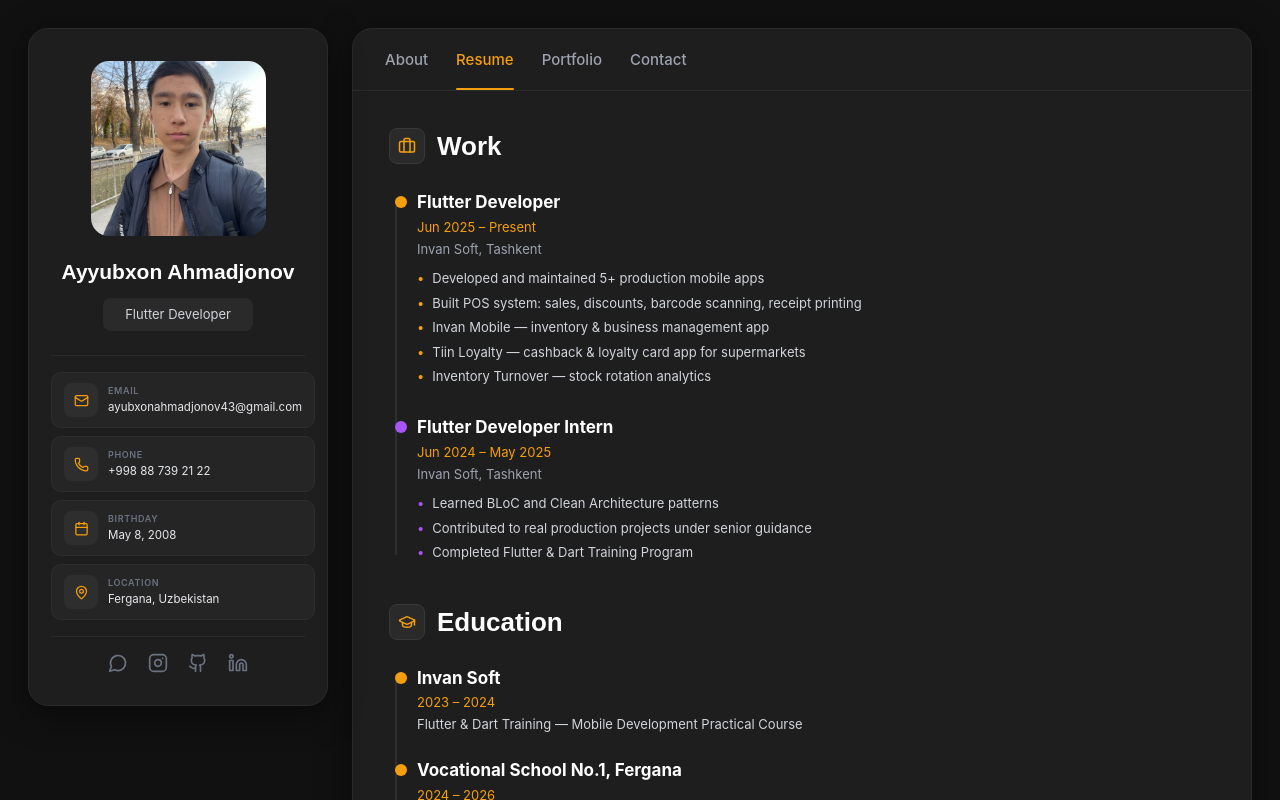
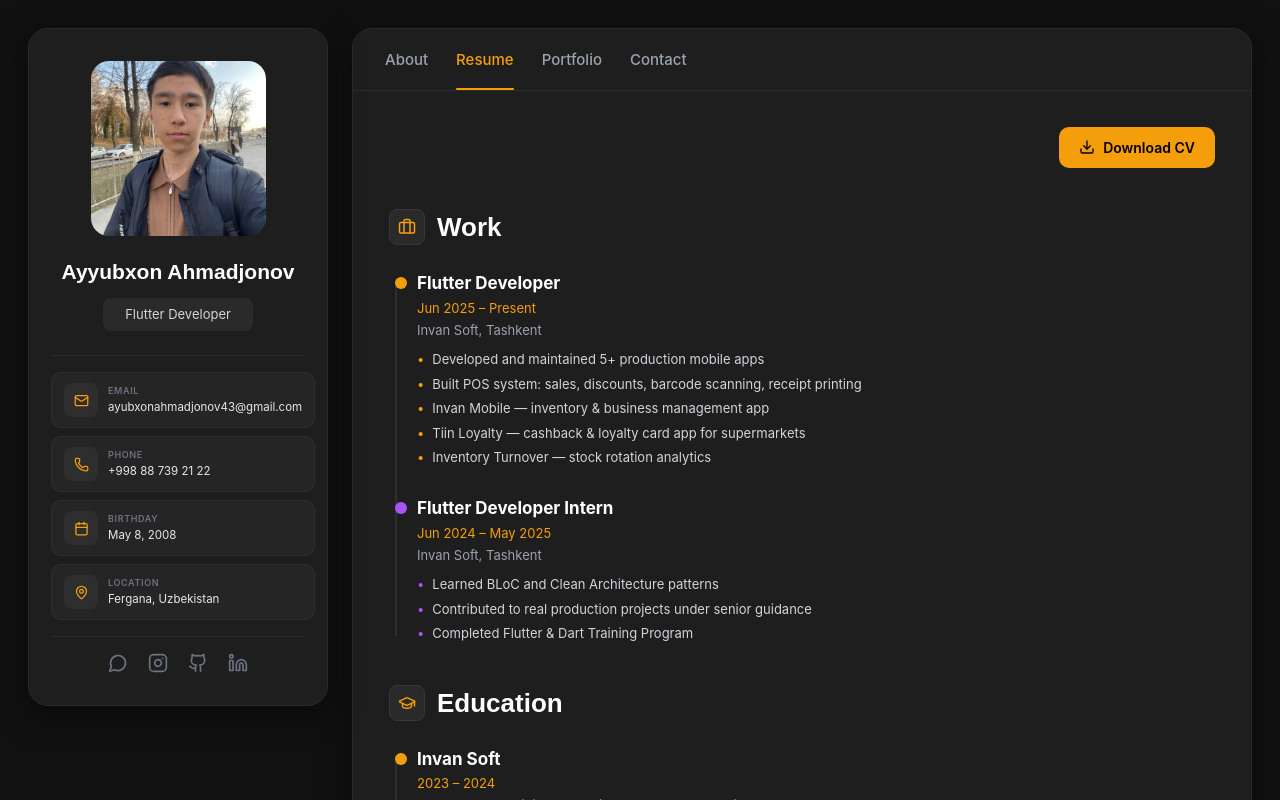
Before and after one commit to ayyubxonahmadjonov/ahmadjonov.me, a React (Vite) app: page / in a window 1280 px wide. Both pictures are taken after a click on the button "Resume". Shown: the top 800 px of the page. Built offline with nearby package versions, Linux system fonts and the light colour scheme.

Commit message:
added cv page

```diff
--- a/src/app/App.tsx
+++ b/src/app/App.tsx
@@ -2,7 +2,7 @@ import { useState, useEffect } from 'react';
 import {
   Mail, Phone, MapPin, Briefcase, GraduationCap,
   Code2, MessageCircle, Linkedin, Instagram, Github,
-  BookOpen, Smartphone, Calendar,
+  BookOpen, Smartphone, Calendar, Download,
 } from 'lucide-react';
 import profileImage from "../assets/profile_image.png";
 import tiinImg from "../assets/tiin.png";
@@ -13,6 +13,7 @@ import sajdaImg from "../assets/sajda.jpg";
 import stroybazaImg from "../assets/stroybaza.jpg";
 import tictactoeImg from "../assets/tictactoe.png";
 import vocabmasterImg from "../assets/vocabmaster.jpg";
+import cvPdf from "../assets/ayyubxon_ahmadjonov.pdf";
 
 type TabType = 'about' | 'resume' | 'portfolio' | 'contact';
 
@@ -39,7 +40,7 @@ export default function App() {
 
   const projects = [
     { name: 'INVAN POS', description: 'Enterprise POS system deployed on 100+ cashier terminals across Uzbekistan. Direct tax integration via tasnif.soliq.uz, payment systems: Payme, Click, Uzum. Features: barcode scanning, Bluetooth thermal printing, discounts, daily & monthly reports, inventory tracking.', img: null, isInternal: true },
-    { name: 'TIIN LOYALTY', description: 'Cashback & loyalty cards for supermarkets. Barcode scanning, points tracking, special offers.', img: tiinImg, googlePlayUrl: 'https://play.google.com/store/apps/details?id=cashback.in1.uz', appStoreUrl: 'https://apps.apple.com/uz/app/tiin-loyalty/id1609771623' },
+    { name: 'TIIN LOYALTY', description: 'Cashback & loyalty cards for supermarkets. Barcode scanning, points tracking, special offers.40,000+ downloads in App Store & Google Play.', img: tiinImg, googlePlayUrl: 'https://play.google.com/store/apps/details?id=cashback.in1.uz', appStoreUrl: 'https://apps.apple.com/uz/app/tiin-loyalty/id1609771623' },
     { name: 'INVAN MOBILE', description: 'Business management & inventory control app. Sales tracking, stock management, reports.', img: invanImg, googlePlayUrl: 'https://play.google.com/store/apps/details?id=invan2.in2.uz', appStoreUrl: 'https://apps.apple.com/uz/app/invan-mobile/id6749793383' },
     { name: 'SAJDA MOBILE', description: 'Islamic prayer times, Qibla direction, Azan alerts.', img: sajdaImg, googlePlayUrl: 'https://play.google.com/store/apps/details?id=uz.ayyubxon.sajda_app', appStoreUrl: 'https://apps.apple.com/uz/app/sajda-mobile/id6754518453' },
     { name: 'STROY BAZA N1', description: 'Construction materials marketplace app.', img: stroybazaImg, googlePlayUrl: 'https://play.google.com/store/apps/details?id=com.gold_house', appStoreUrl: 'https://apps.apple.com/uz/app/stroy-baza-n1/id6754191756' },
@@ -97,7 +98,6 @@ export default function App() {
           position: isMobile ? 'static' : 'sticky',
           top: '28px',
         }}>
-          {/* Mobile: horizontal layout for photo + name */}
           {isMobile ? (
             <div style={{ display: 'flex', gap: '16px', alignItems: 'center', marginBottom: '20px' }}>
               <img src={profileImage} alt="Ayyubxon Ahmadjonov"
@@ -132,7 +132,6 @@ export default function App() {
 
           <div style={{ height: '1px', backgroundColor: '#2a2a2a', marginBottom: '16px' }} />
 
-          {/* ✅ FIXED: Contact cards — always 1 column (gridTemplateColumns: '1fr') */}
           <div style={{
             display: 'grid',
             gridTemplateColumns: '1fr',
@@ -275,6 +274,33 @@ export default function App() {
             {/* ── RESUME ── */}
             {activeTab === 'resume' && (
               <div style={{ display: 'flex', flexDirection: 'column', gap: '40px' }}>
+
+                {/* ── Download CV Button ── */}
+                <div style={{ display: 'flex', justifyContent: 'flex-end' }}>
+                  <a
+                    href={cvPdf}
+                    download="Ayyubxon_Ahmadjonov_CV.pdf"
+                    style={{
+                      display: 'inline-flex',
+                      alignItems: 'center',
+                      gap: '8px',
+                      backgroundColor: accent,
+                      color: '#000',
+                      padding: '10px 20px',
+                      borderRadius: '10px',
+                      fontSize: '14px',
+                      fontWeight: 600,
+                      textDecoration: 'none',
+                      transition: 'opacity 0.2s',
+                      cursor: 'pointer',
+                    }}
+                    onMouseEnter={e => (e.currentTarget.style.opacity = '0.85')}
+                    onMouseLeave={e => (e.currentTarget.style.opacity = '1')}
+                  >
+                    <Download style={{ width: '16px', height: '16px' }} />
+                    Download CV
+                  </a>
+                </div>
 
                 <section>
                   <SectionHeader Icon={Briefcase} title="Work" />
```
Also changed, not shown: 1 other file (tests, documents, lock files or other folders).
